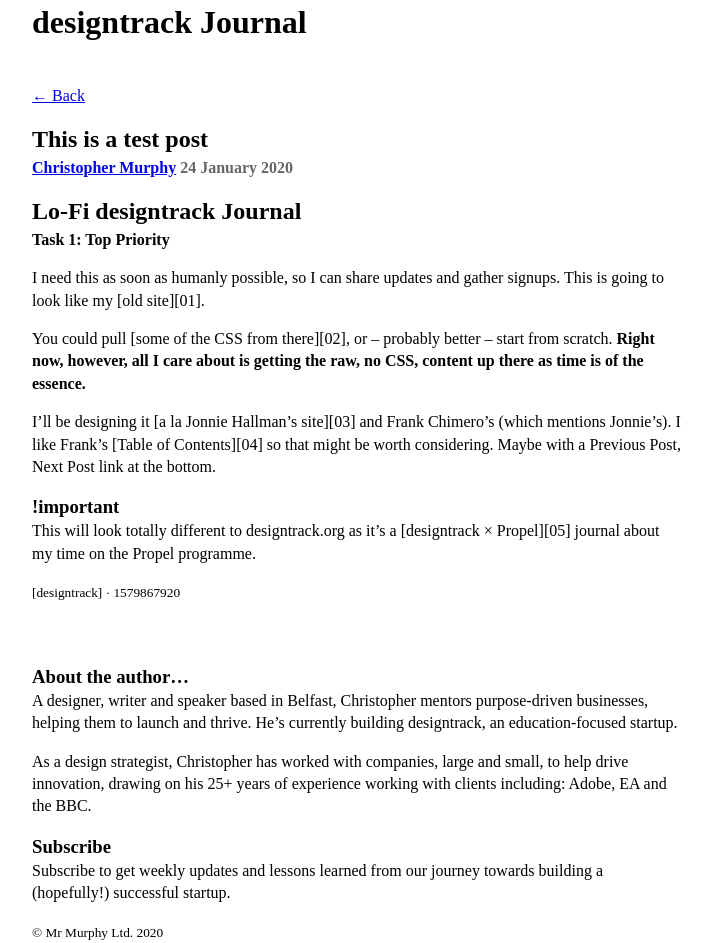
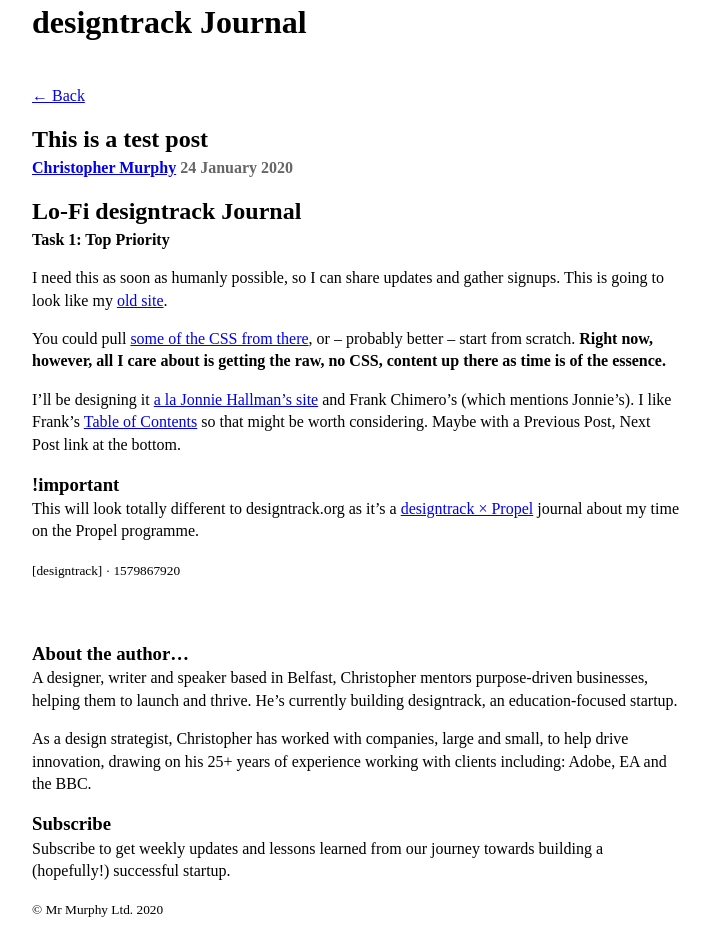
Before and after one commit to designtrack/designtrack-journal, a Jekyll site: the page built from _posts/2020-01-24-this-is-a-test-post.md, in a window 1280 px wide. Shown: the whole page, without its empty margins (283-995 px from the left). Built offline with Jekyll 4.4.1, drawn with Linux system fonts in a browser that asks for light colours; nearby versions of some CDN libraries; after the commit the page ends 921 px from its top, so only the background shows below that; part of the change alters nothing that is shown.

```diff
--- a/_posts/2020-01-24-this-is-a-test-post.md
+++ b/_posts/2020-01-24-this-is-a-test-post.md
@@ -19,3 +19,9 @@ I’ll be designing it [a la Jonnie Hallman’s site][03] and Frank Chimero’s
 ### !important
 
 This will look totally different to designtrack.org as it’s a [designtrack × Propel][05] journal about my time on the Propel programme.
+
+[01]: https://dev.mrmurphy.com/redesign/
+[02]: https://dev.mrmurphy.com/css/temporary.css
+[03]: https://destroytoday.com/blog/footnotes
+[04]: https://frankchimero.com/blog/2019/redesign/
+[05]: https://propel.designtrack.org
```
